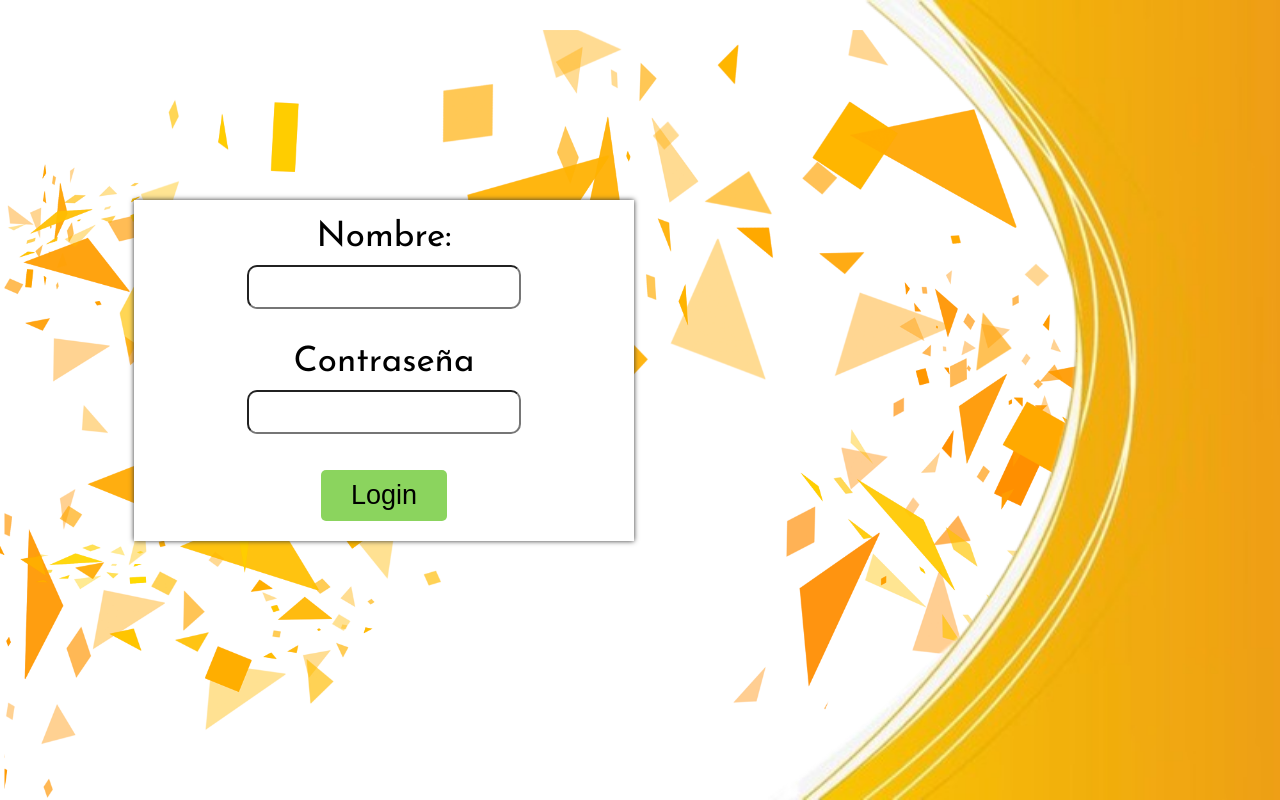
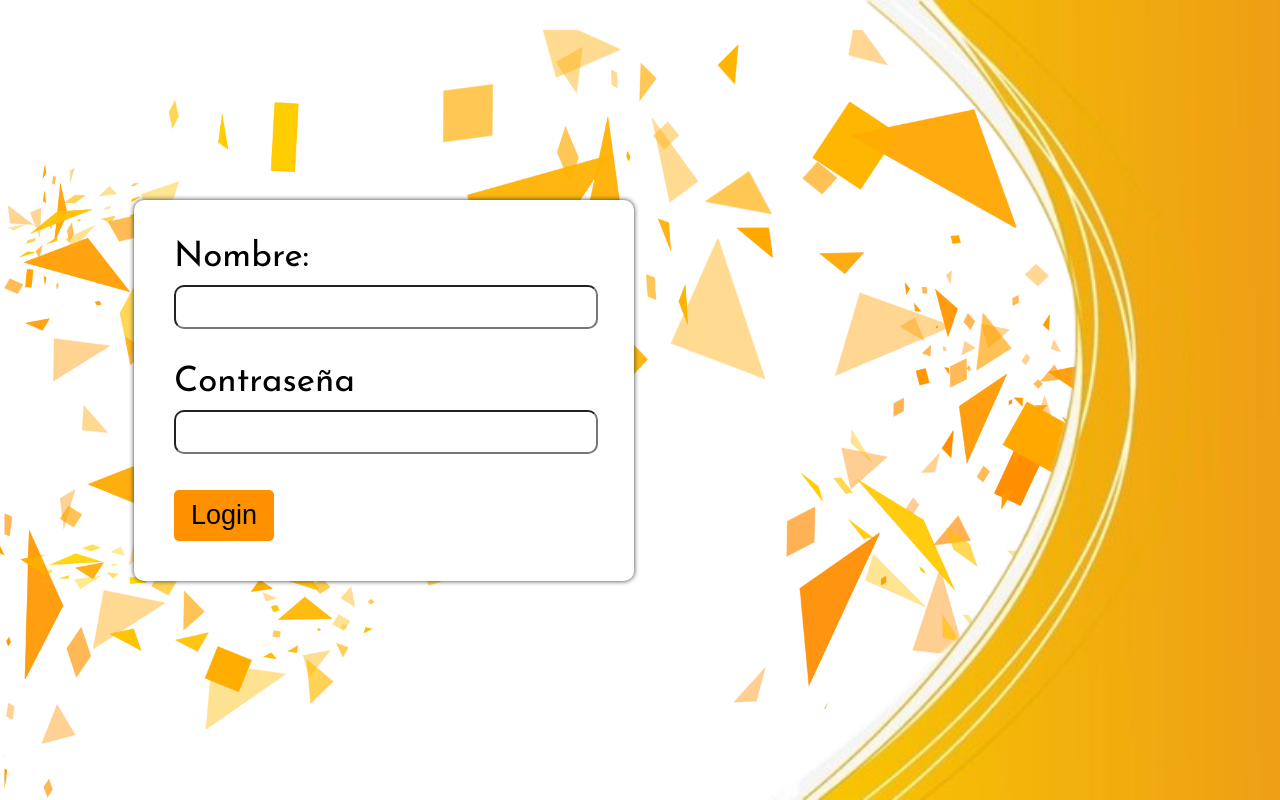
Before and after one commit to MiguelGallardoRevaliente/Micro02, a PHP site: page /login.html in a window 1280 px wide. Run offline with PHP 8.4, Linux system fonts and the light colour scheme; some web fonts are replaced.

Commit message:
Update login.css

```diff
--- a/Micro02 - Ahora es personal/css/login.css
+++ b/Micro02 - Ahora es personal/css/login.css
@@ -42,7 +42,7 @@ html,body{
     padding: 10px;
     margin-top: 10px;
     font-size: 20px;
-    width: 250px;
+    width: 400px;
 }
 
 #loginl label{
@@ -54,19 +54,20 @@ html,body{
 
 form{
     margin: auto;
+    border-radius: 10px;
     display: flex;
     flex-direction: column;
     justify-content: space-around;
-    align-items: center;
     box-shadow: 0px 0px 5px rgb(51, 51, 51);
-    padding: 20px;
+    padding: 40px;
     background-color: white;
 
 }
 
 #loginl button{
-    padding: 10px 30px;
-    background-color: #8BD45E;
+    padding:10px;
+    width: 100px;
+    background-color: #ff9100;
     font-size: 27px;
     border: none;
     border-radius: 5px;
```
